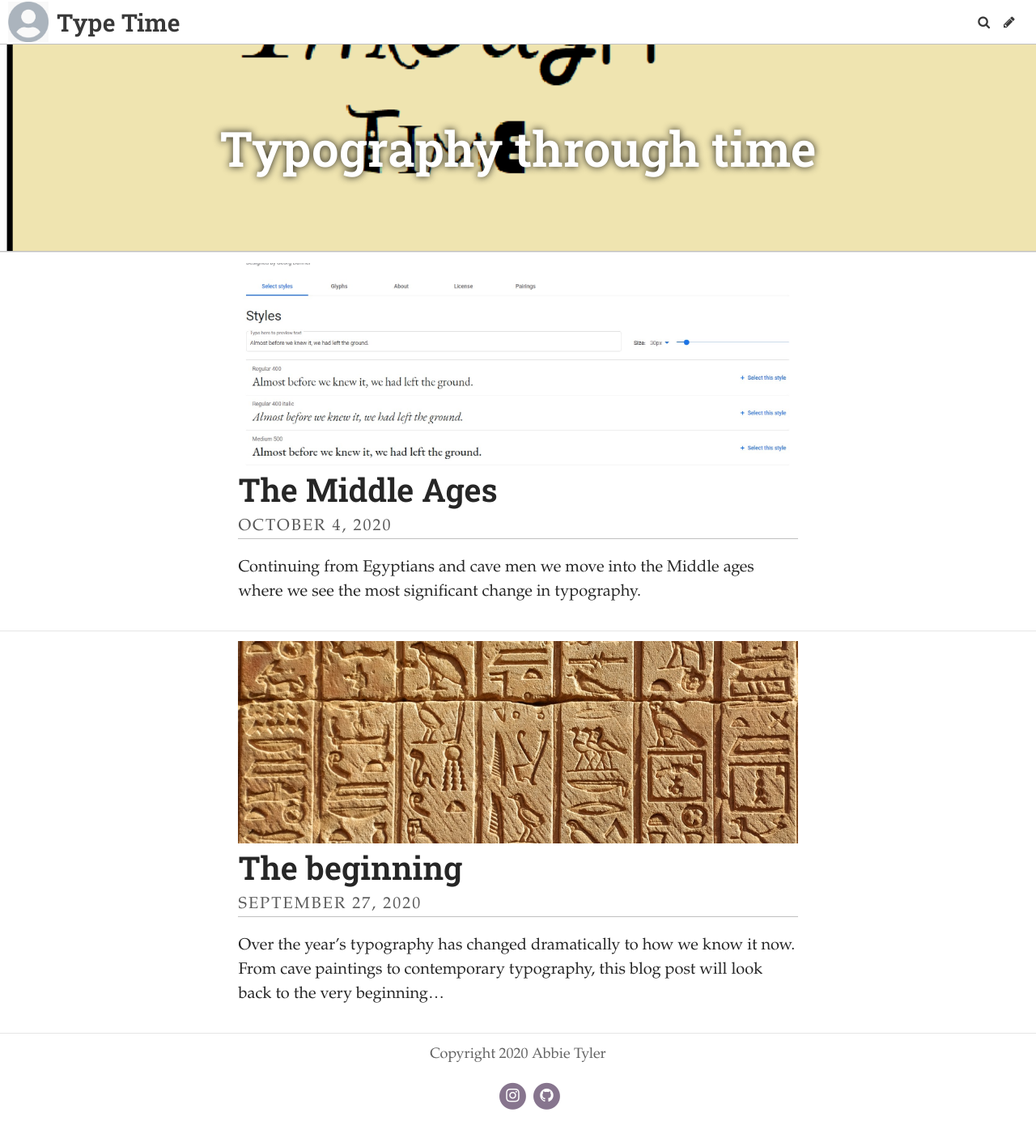
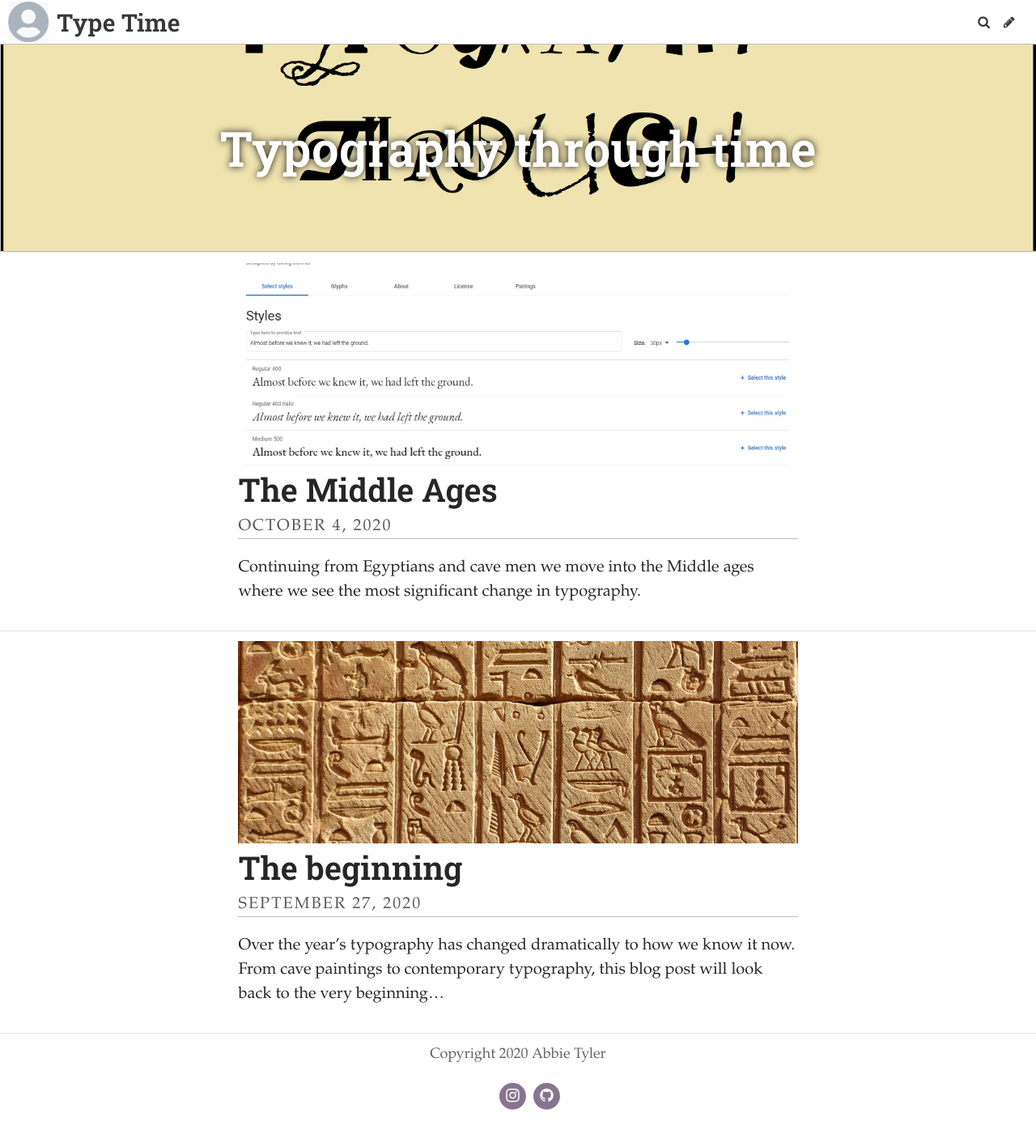
Before and after one commit to horsemad101/Typography, a Jekyll site: the page built from index.html, in a window 1280 px wide. Shown: the whole page at 81% size. Built offline with Jekyll 4.4.1, drawn with Linux system fonts in a browser that asks for light colours; some web fonts are replaced; the list of posts is cut into pages by our own code.

Commit message:
Update Settings “general”

```diff
--- a/_data/settings.yml
+++ b/_data/settings.yml
@@ -2,7 +2,7 @@ title: Type Time
 description: A website with a blog about the history of typography over the years.
 header_text: Typography through time
 footer_text: Copyright 2020 Abbie Tyler
-header_feature_image: ../uploads/typo.png
+header_feature_image: ../uploads/type.png
 bannerheight: 20vmax
 logo: /uploads/logo.jpg
 favicon: /uploads/favicon.ico
```
Also changed, not shown: uploads/type.png (added).
